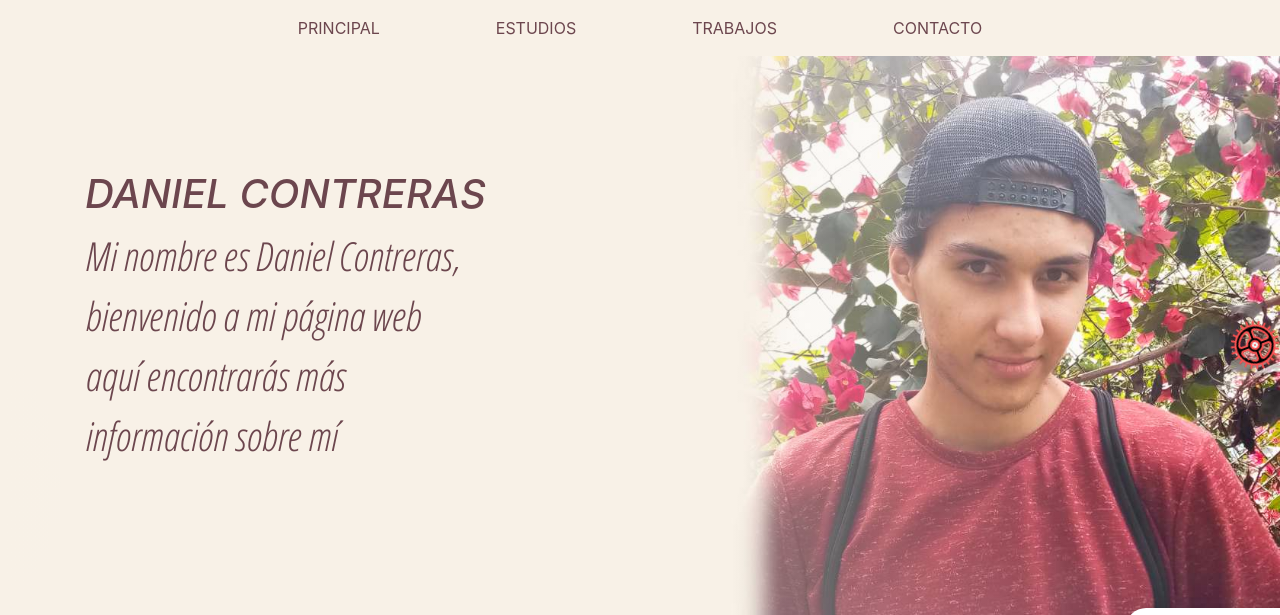
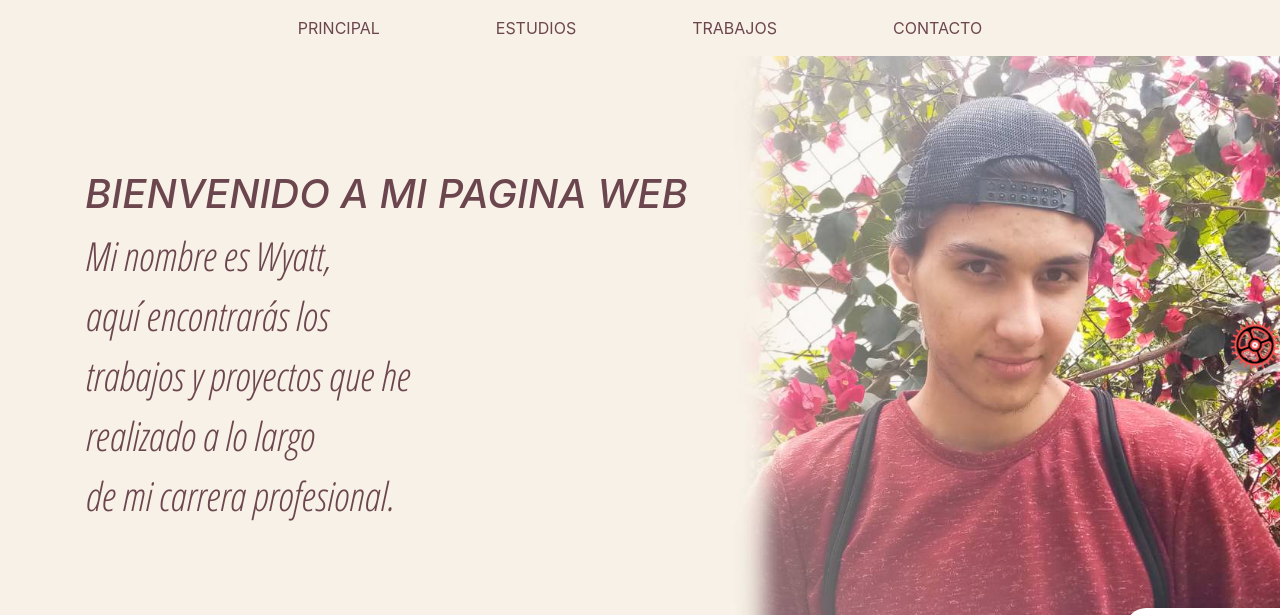
Before and after one commit to dccontreras50/portafolio-DanielContreras, a plain HTML site: page index.html in a window 1280 px wide. Shown: the top 615 px of the page. Drawn offline with nearby package versions, Linux system fonts and the light colour scheme; files whose address does not match are found by name; a web font is replaced by a local one.

Commit message:
commit inicial

```diff
--- a/index.html
+++ b/index.html
@@ -40,9 +40,9 @@
         <div class="container">
             <div class="cont-text">
                 <i>
-                    <h1 data-aos="fade-down">DANIEL CONTRERAS</h1>
-                    <p data-aos="fade-up">Mi nombre es Daniel Contreras,<br> bienvenido a mi página web <br> aquí encontrarás más <br>
-                        información sobre mí</p>
+                    <h1 data-aos="fade-down">BIENVENIDO A MI PAGINA WEB</h1>
+                    <p data-aos="fade-up">Mi nombre es Wyatt,<br> aquí encontrarás los <br> trabajos y proyectos que he <br>
+                        realizado a lo largo <br> de mi carrera profesional.</p>
                 </i>
             </div>
         </div>
```
